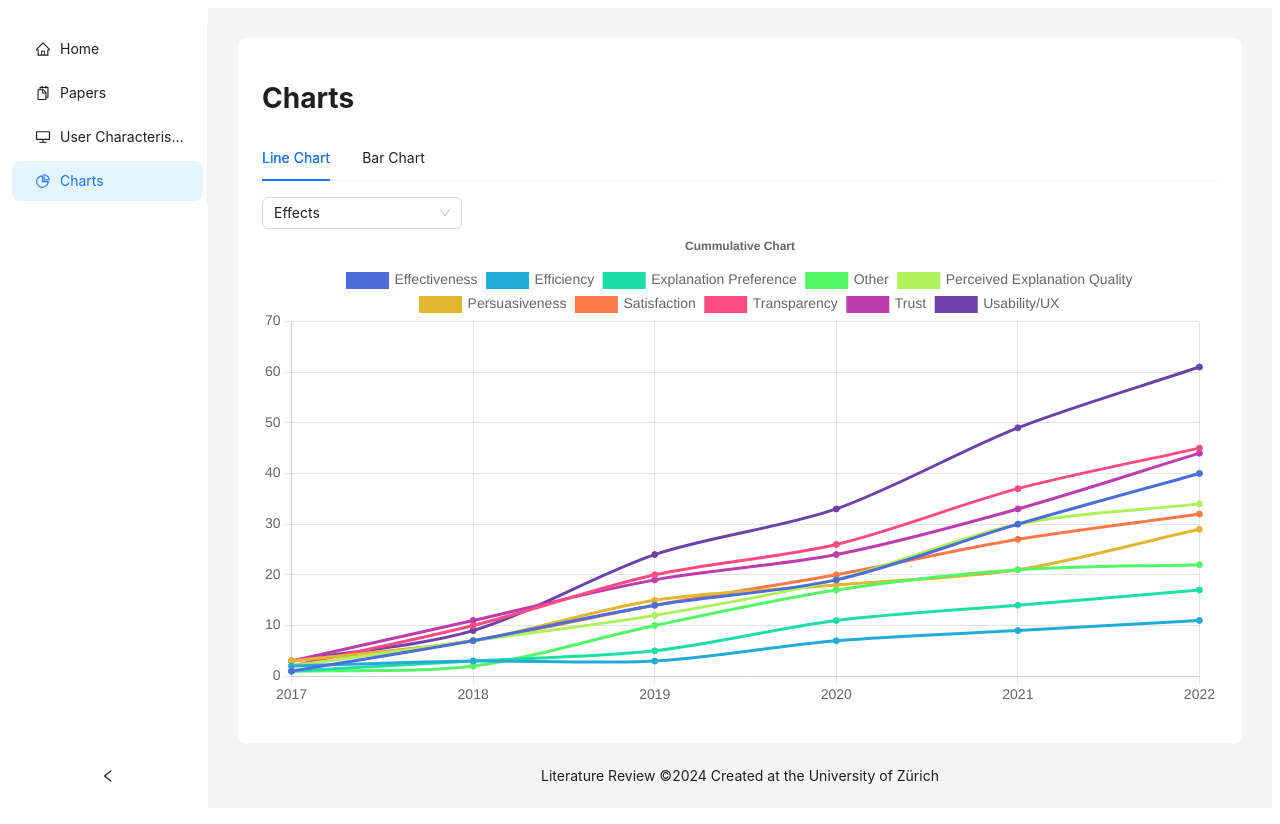
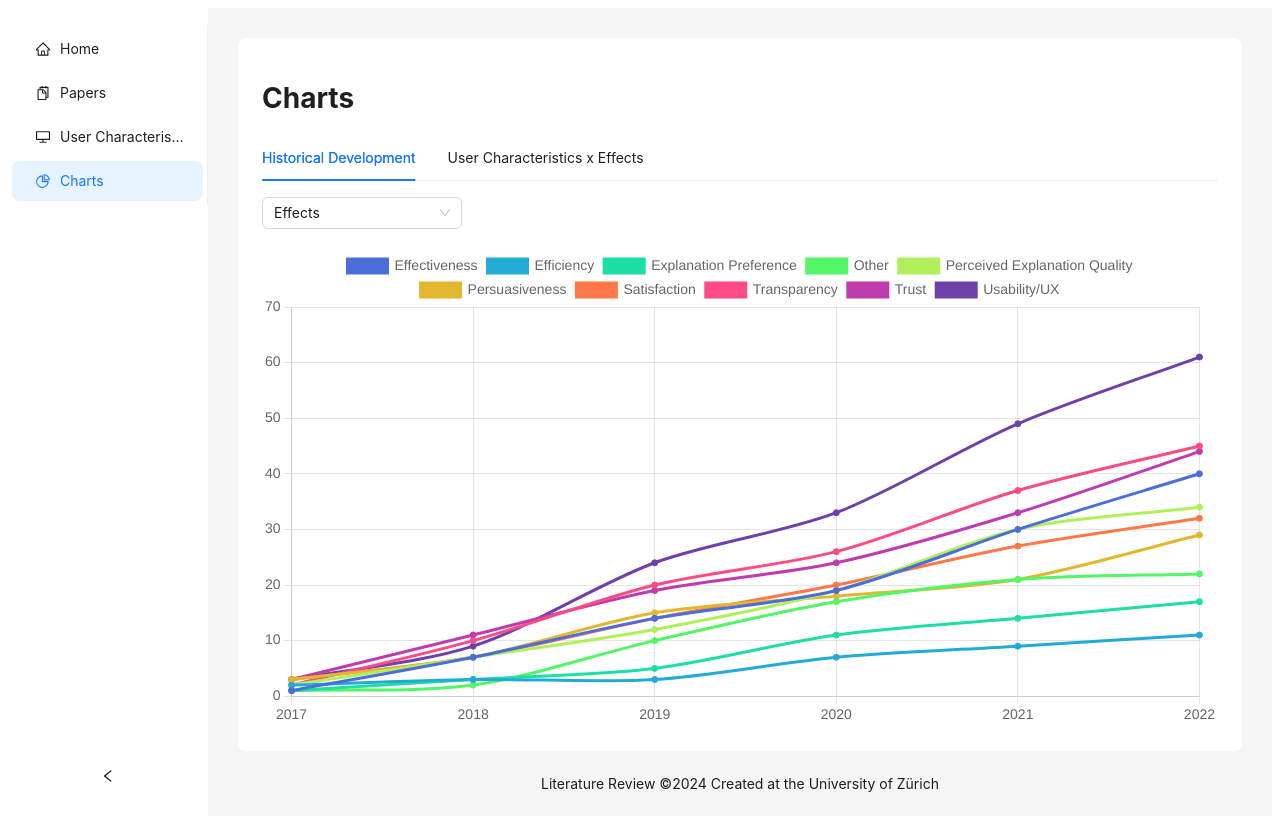
Before and after one commit to kathriwa/interactive-survey-visualization, a React (Vite) app: page /interactive-survey-visualization/charts in a window 1280 px wide. Built offline with nearby package versions, Linux system fonts and the light colour scheme.

Commit message:
Name charts

```diff
--- a/src/Charts.tsx
+++ b/src/Charts.tsx
@@ -10,12 +10,12 @@ const onChange = (key: string) => {
 const items: TabsProps['items'] = [
   {
     key: '1',
-    label: 'Line Chart',
+    label: 'Historical Development',
     children: <LineChart />,
   },
   {
     key: '2',
-    label: 'Bar Chart',
+    label: 'User Characteristics x Effects',
     children: <StackedBarChart />,
   },
 ];
--- a/src/charts/LineChart.tsx
+++ b/src/charts/LineChart.tsx
@@ -226,10 +226,10 @@ const LineChart = () => {
 
   const options = {
     plugins: {
-      title: {
-        display: true,
-        text: 'Cummulative Chart',
-      },
+      // title: {
+      //   display: true,
+      //   text: 'Cummulative Chart',
+      // },
       legend: {
         labels: {
           font: {
@@ -260,7 +260,7 @@ const LineChart = () => {
     <div>
       <Select
       defaultValue="effects"
-      style={{ width: 200 }}
+      style={{ width: 200, marginBottom: 20 }}
       onChange={handleOptionChange}
       options={[
         { value: 'effects', label: 'Effects' },
--- a/src/charts/StackedBarChart.tsx
+++ b/src/charts/StackedBarChart.tsx
@@ -60,10 +60,10 @@ const StackedBarChart = () => {
 
   const options = {
     plugins: {
-      title: {
-        display: true,
-        text: 'Characteristics-Effects Chart',
-      },
+      // title: {
+      //   display: true,
+      //   text: 'Characteristics-Effects Chart',
+      // },
       legend: {
         labels: {
           filter: (legendItem: any) => {
@@ -105,7 +105,7 @@ const StackedBarChart = () => {
   };
 
   return (
-    <div style={{ width: '100%' }}>
+    <div style={{ width: '100%', marginTop: 20 }}>
       <Bar data={data2} options={options} />
     </div>
   )
```
